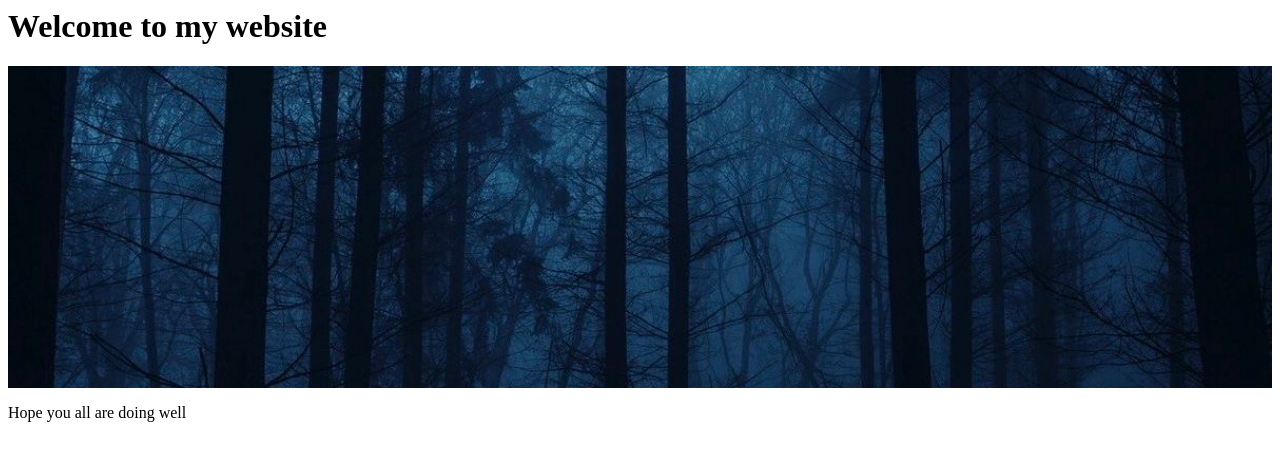
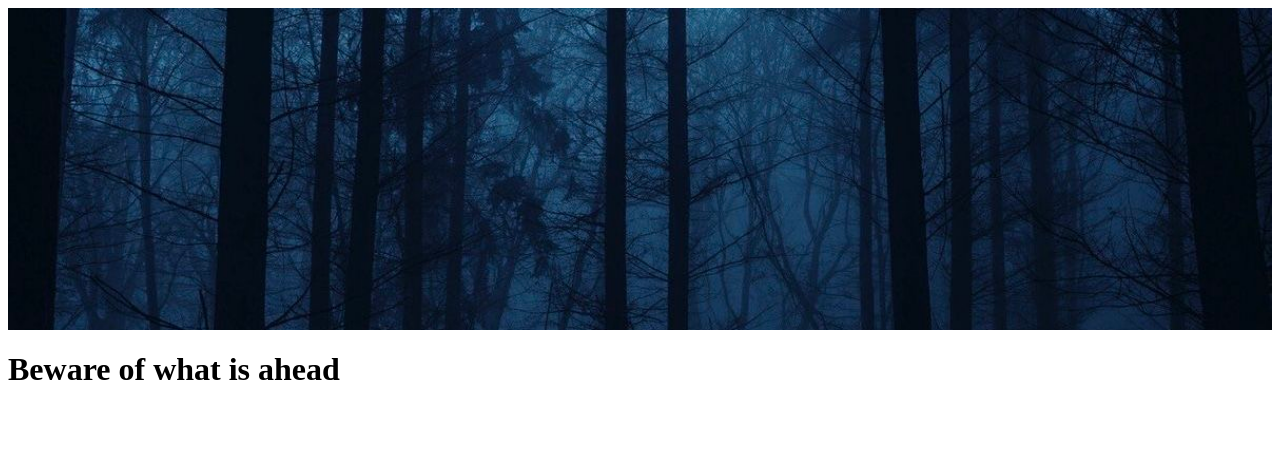
Before and after one commit to JesiAld/JesiAld.github.io, a plain HTML site: page index.html in a window 1280 px wide. Drawn offline with Linux system fonts and the light colour scheme.

Commit message:
Change heading and remove paragraph in index.html

```diff
--- a/index.html
+++ b/index.html
@@ -1,12 +1,11 @@
 </html>
 <body>
-<h1>Welcome to my website</h1>
   <style>
     img {
       width: 100%;
     }
   </style>
   <img src="49425d6424d1e9385c69a5eca353fa8b.jpg">
-  <p>Hope you all are doing well</p>
+<h1> Beware of what is ahead</h1>
 </body>
 </html>
```
